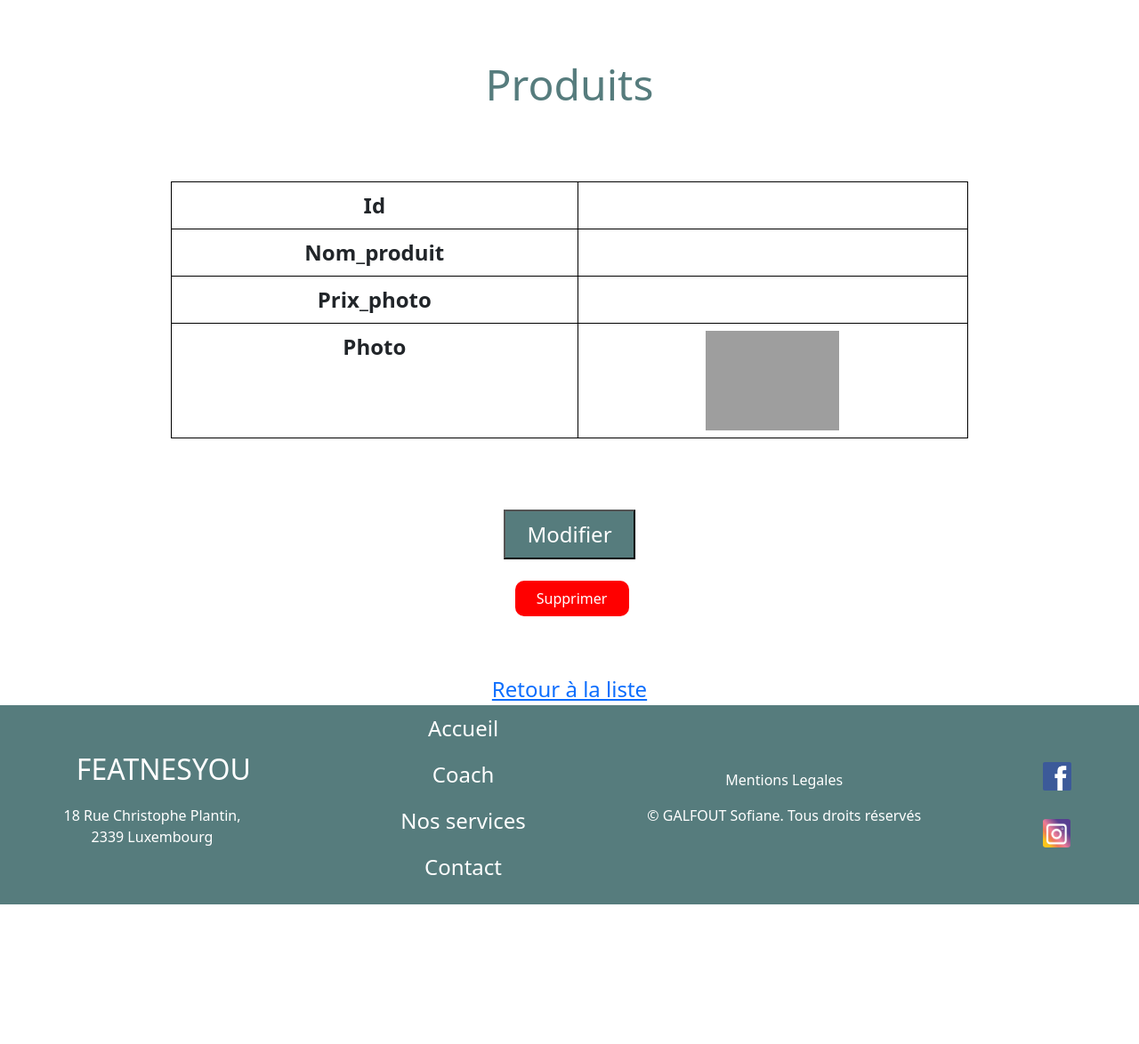
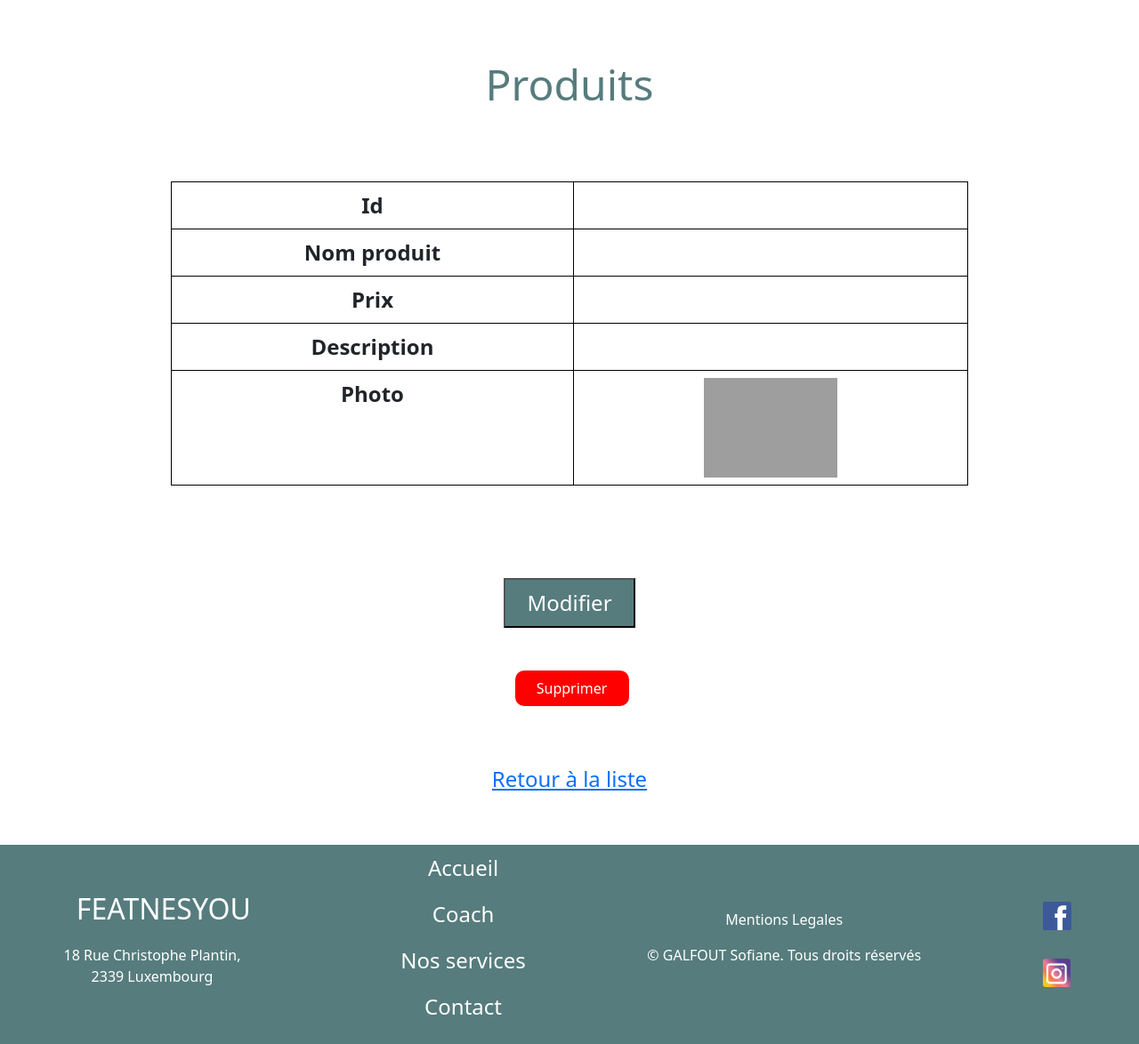
Before and after one commit to sofiene57/back, a Symfony app: template templates/produit/show.html.twig in a window 1280 px wide. Shown: the part 94-1268 px from the top of the page at 89% size. Before the commit the page ends 1111 px from the top, so only its background shows below. Run offline with Twig, Linux system fonts and the light colour scheme; the template is opened without the code that fills it, so the values that code supplies are empty; some libraries are stand-ins or nearby versions; grey boxes are pictures that could not be loaded.

Commit message:
ajout du champs description des produits

```diff
--- a/public/css/style.css
+++ b/public/css/style.css
@@ -473,9 +473,7 @@ button {
 }
 
 
-/*Me contacter*/
-
-
+/*-----------FOOTER----------*/
 
 footer{
     display: flex;
@@ -486,6 +484,7 @@ footer{
     width: 100%;
     color: white;
     font-size: 1rem;
+    margin-top: 7vh;
 }
 
 footer div{
--- a/public/css/style_crud.css
+++ b/public/css/style_crud.css
@@ -32,8 +32,16 @@ a{
     padding: 50px;
 }
 
+form{
+    color: black;
+}
+
 label{
     margin: 10px;
+}
+
+button{
+    margin-top: 3vh;
 }
 
 #sup button{
@@ -48,3 +56,8 @@ label{
 #sup form{
     display: inline;
 }
+
+#produit_description{
+    width: 20vw;
+    height: 10vh;
+}
--- a/src/Form/ProduitType.php
+++ b/src/Form/ProduitType.php
@@ -32,6 +32,7 @@ class ProduitType extends AbstractType
                     ])
                 ]
             ])
+            -> add('description')
         ;
     }
 
--- a/templates/pages/boutique.html.twig
+++ b/templates/pages/boutique.html.twig
@@ -10,7 +10,8 @@
             <img class="imgpro" src="{{ asset('/uploads/'~produit.photo) }}" alt="" width="150">
             <div class="txtpro">
                 <h3>Produit : {{ produit.nomProduit }}</h3>
-                <p>Prix : {{ produit.prix }}</p>
+                <p>Prix : {{ produit.prix }} €</p>
+                <p>Description: {{produit.description }}</p>
             </div>
         </section>
         {% endfor %}
--- a/templates/produit/_form.html.twig
+++ b/templates/produit/_form.html.twig
@@ -1,4 +1,4 @@
 {{ form_start(form) }}
     {{ form_widget(form) }}
-    <button>{{ button_label|default('Save') }}</button>
+    <button>{{ button_label|default('Ajouter') }}</button>
 {{ form_end(form) }}
--- a/templates/produit/index.html.twig
+++ b/templates/produit/index.html.twig
@@ -14,9 +14,10 @@
         <thead>
             <tr>
                 <th>Id</th>
-                <th>Nom_produit</th>
+                <th>Nom</th>
                 <th>Prix</th>
                 <th>Photo</th>
+                <th>Description</th>
                 <th>Voir</th>
                 <th>Modifier</th>
                 <th>Supprimer</th>
@@ -29,6 +30,7 @@
                 <td>{{ produit.nomProduit }}</td>
                 <td>{{ produit.prix }}</td>
                 <td>{{ produit.photo }}</td>
+                <td>{{ produit.description }}</td>
                 <td>
                     <a href="{{ path('app_produit_show', {'id': produit.id}) }}">Voir</a>
                 </td>
--- a/templates/produit/new.html.twig
+++ b/templates/produit/new.html.twig
@@ -8,11 +8,11 @@
 
 <main>
 
-    <h1>Create new Produit</h1>
+    <h1>Ajouter un produit</h1>
 
     {{ include('produit/_form.html.twig') }}
 
-    <a href="{{ path('app_produit_index') }}">back to list</a>
+    <a href="{{ path('app_produit_index') }}">Retour à la liste</a>
 
 </main>
 {% endblock %}
--- a/templates/produit/show.html.twig
+++ b/templates/produit/show.html.twig
@@ -17,12 +17,16 @@
                 <td>{{ produit.id }}</td>
             </tr>
             <tr>
-                <th>Nom_produit</th>
+                <th>Nom produit</th>
                 <td>{{ produit.nomProduit }}</td>
             </tr>
             <tr>
-                <th>Prix_photo</th>
+                <th>Prix</th>
                 <td>{{ produit.prix }}</td>
+            </tr>
+            <tr>
+                <th>Description</th>
+                <td>{{ produit.description }}</td>
             </tr>
             <tr>
                 <th>Photo</th>
```
Also changed, not shown: migrations/Version20220411085208.php (added, +31 -0 lines), src/Entity/Produit.php (+15 -0 lines), public/uploads/physiotherapy-g1e466dc78-1920-6253eb57c8060.jpg (added), public/uploads/physiotherapy-g1e466dc78_1920.jpg (added).
